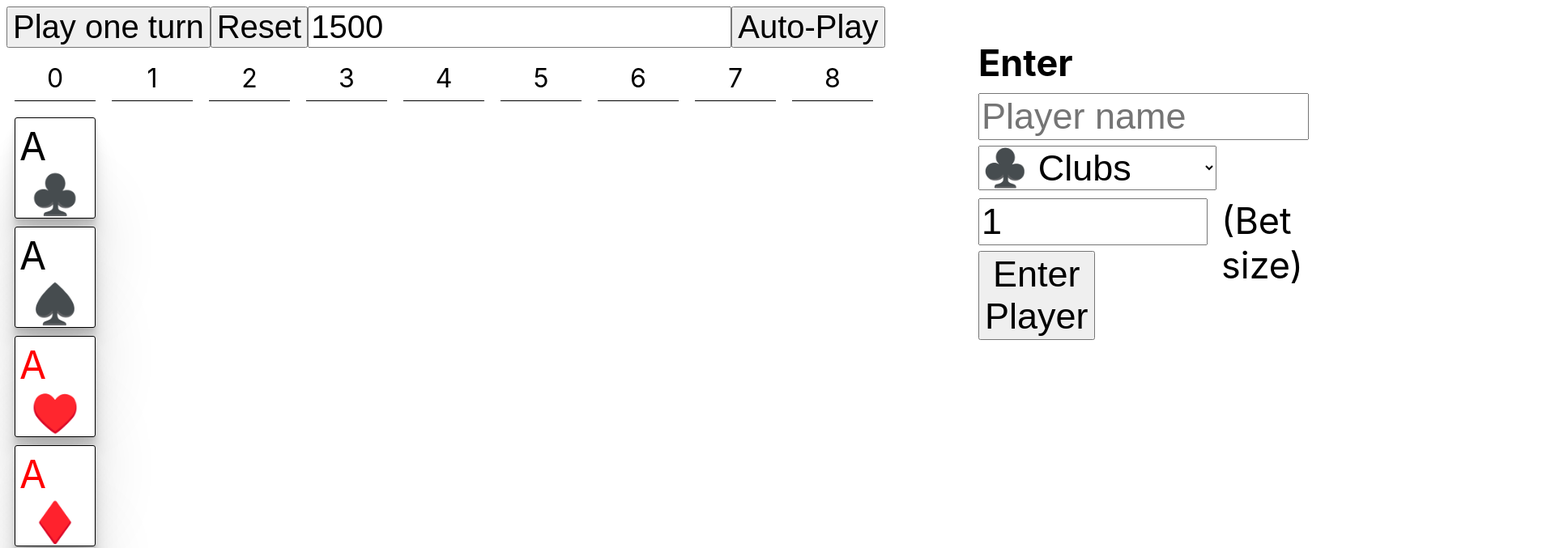
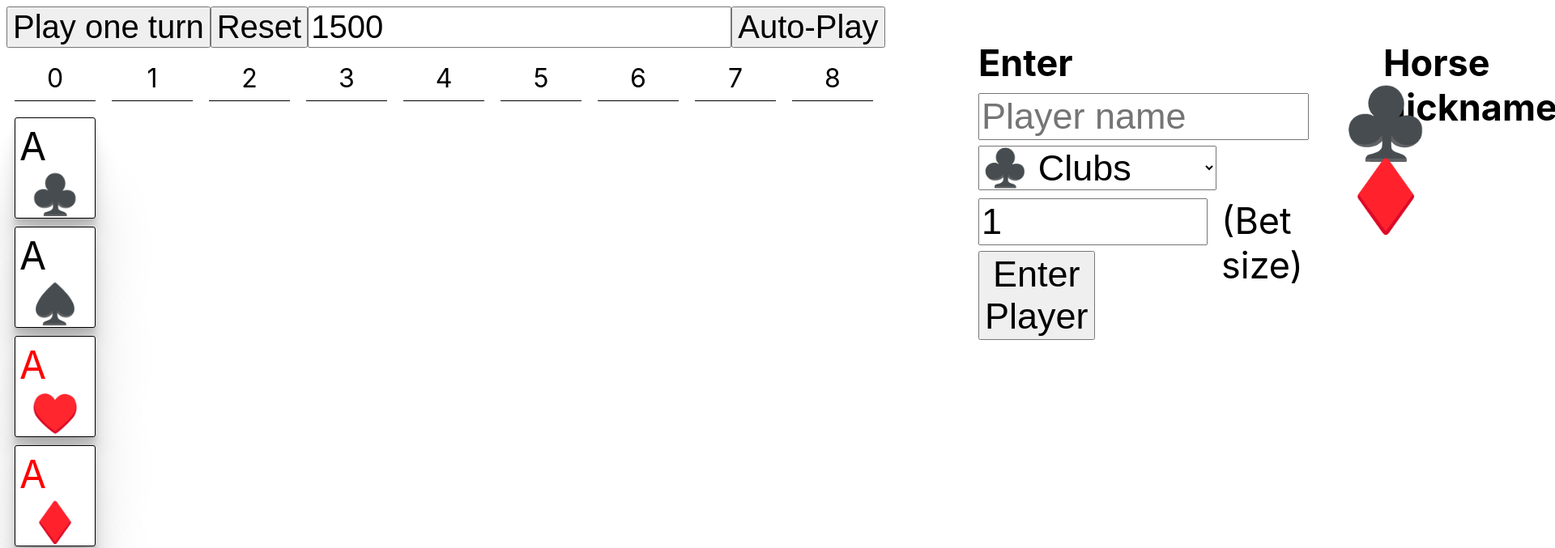
Before and after one commit to jerempa/Ravit, a React (Create React App) app: page / in a window 1280 px wide. Shown: the top 677 px of the page at 81% size, 1920 px wide, since content can reach past the window. Built offline with nearby package versions, Linux system fonts and the light colour scheme.

Commit message:
New file for Horse nicknames

```diff
--- /dev/null
+++ b/src/HorseInfo.tsx
@@ -0,0 +1,40 @@
+import React, { useState } from 'react';
+import './PlayerInfo.css';
+import Card, { suitColor, emojiSuitMap } from './Card';
+import Results from './Results';
+import { Suit } from './deck';
+
+
+interface Player {
+  playerName: string;
+  suit: Suit;
+  bet: number;
+}
+interface Horse {
+  suit: Suit;
+  nickname: string;
+}
+
+interface HorseInfoProps {
+    nicknames: string;
+}
+
+function HorseInfo({ }: HorseInfoProps) {
+  const [playerName, setPlayerName] = useState('');
+  const [suit, setSuit] = useState<Suit>(Suit.clubs); // Default to clubs
+  const [bet, setBet] = useState(1);
+  const [players, setPlayers] = useState<Player[]>([]);
+
+
+  return (
+    <div>
+      <h2 style={{ fontSize: "45px", position: "absolute", marginLeft: "1700px", marginTop: "10px", top: "40px"}}>Horse nicknames?!?</h2>
+      <h3 style={{ fontSize: "85px", position: "absolute", marginLeft: "1650px", marginTop: "60px", top: "40px"}}>♣️</h3>
+        <h3 style={{ fontSize: "85px", position: "absolute", marginLeft: "1650px", marginTop: "150px", top: "40px", color: "red"}}>♦️</h3>
+        <h3 style={{ fontSize: "85px", position: "absolute", marginLeft: "2000px", marginTop: "60px", top: "40px", color: "red"}}>♥️</h3>
+        <h3 style={{ fontSize: "85px", position: "absolute", marginLeft: "2000px", marginTop: "150px", top: "40px"}}>♠️</h3>
+    </div>
+  );
+}
+
+export default HorseInfo;
--- a/src/PlayerInfo.tsx
+++ b/src/PlayerInfo.tsx
@@ -2,6 +2,7 @@ import React, { useState } from 'react';
 import './PlayerInfo.css';
 import Card, { suitColor, emojiSuitMap } from './Card';
 import Results from './Results';
+import Horse from './HorseInfo';
 import { Suit } from './deck';
 
 
@@ -95,6 +96,7 @@ function PlayerInfo({onPlayerSubmit, resetPlayers }: PlayerInfoProps) {
             <button onClick={handleResetPlayers } style={{ display: players.length >= 1 ? 'block' : 'none', fontSize: "45px", position: "absolute", marginLeft: "1200px", marginTop: "10px", top: "375px"}}>
   Reset Players
 </button>
+<Horse nicknames="Testi"/>
       </div>
     </div>
   );
--- a/src/Results.css
+++ b/src/Results.css
@@ -1,6 +1,6 @@
 .results {
     position: absolute;
     left:1800px;
-    top:20px;
+    top:200px;
     font-size: 45px;
 }
--- a/src/Results.tsx
+++ b/src/Results.tsx
@@ -30,7 +30,7 @@ function Results({winner, color, players}: ResultsProps) {
         <ul>
           {players.map((player, index) => (
             <li key={index}>
-                {player.playerName} ({emojiSuitMap[player.suit]}) {emojiSuitMap[player.suit] === winner ? `shares ${player.bet * 2} hörppys` : `drinks ${player.bet} hörppy(s)`}</li>
+                {player.playerName} ({emojiSuitMap[player.suit]}) {emojiSuitMap[player.suit] === winner ? `shares ${player.bet * 2} hörppy(s)` : `drinks ${player.bet} hörppy(s)`}</li>
           ))}
         </ul>
       </div>
```
